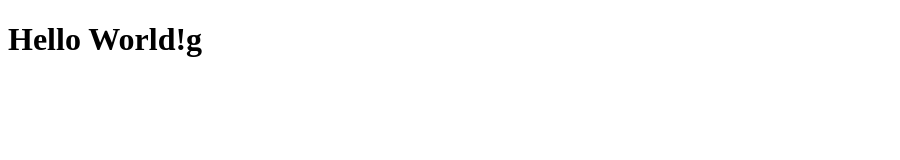
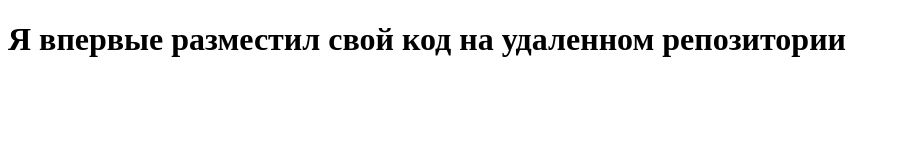
Before and after one commit to raymanchik/arsen, a plain HTML site: page index.html in a window 1280 px wide. Shown: the whole page, without its empty margins (0-900 px from the left). Drawn offline with Linux system fonts and the light colour scheme.

Commit message:
New commit

```diff
--- a/index.html
+++ b/index.html
@@ -7,6 +7,6 @@
         <title>Document</title>
     </head>
     <body>
-        <h1>Hello World!g</h1>
+        <h1>Я впервые разместил свой код на удаленном репозитории</h1>
     </body>
 </html>
```
Also changed, not shown: 1 other file.
